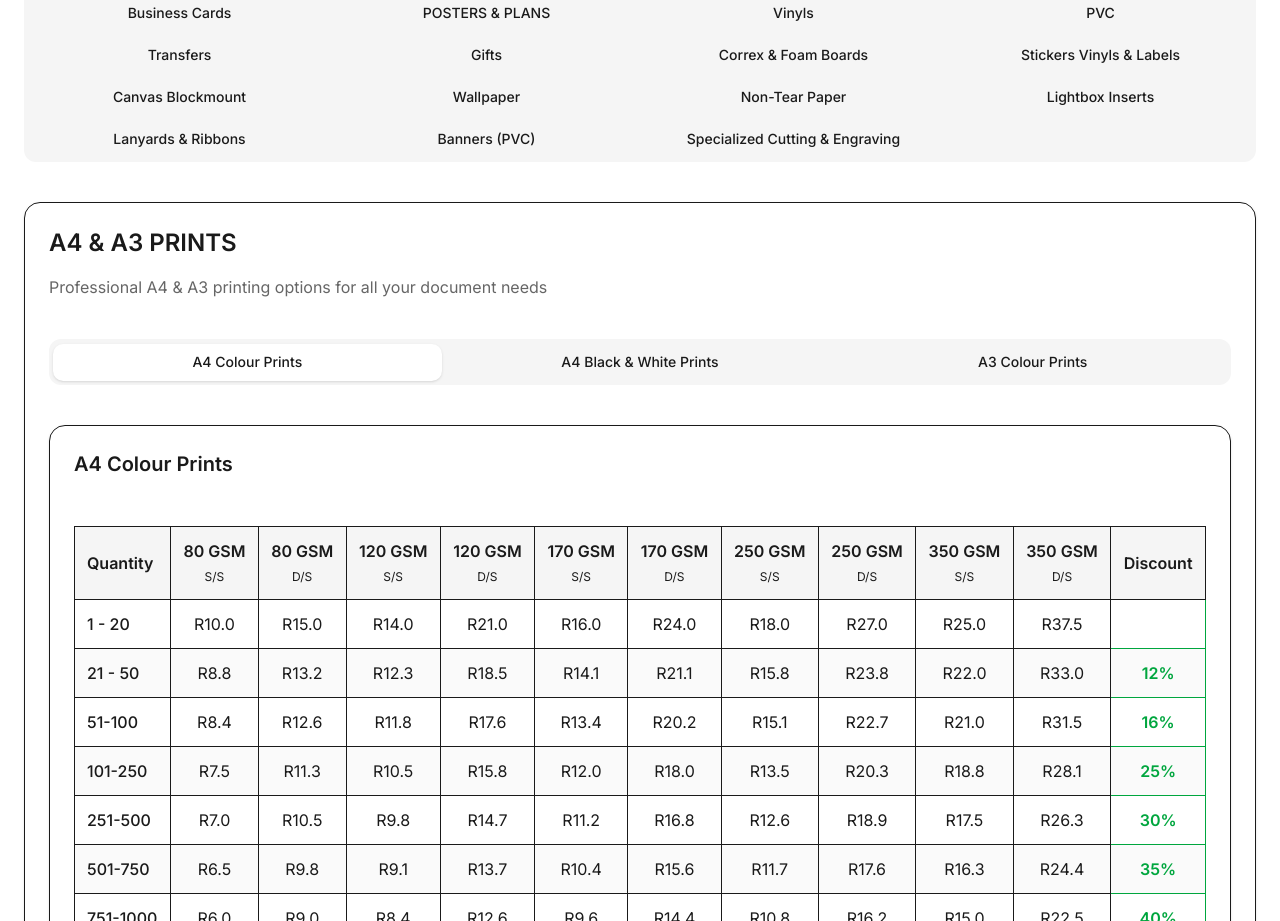
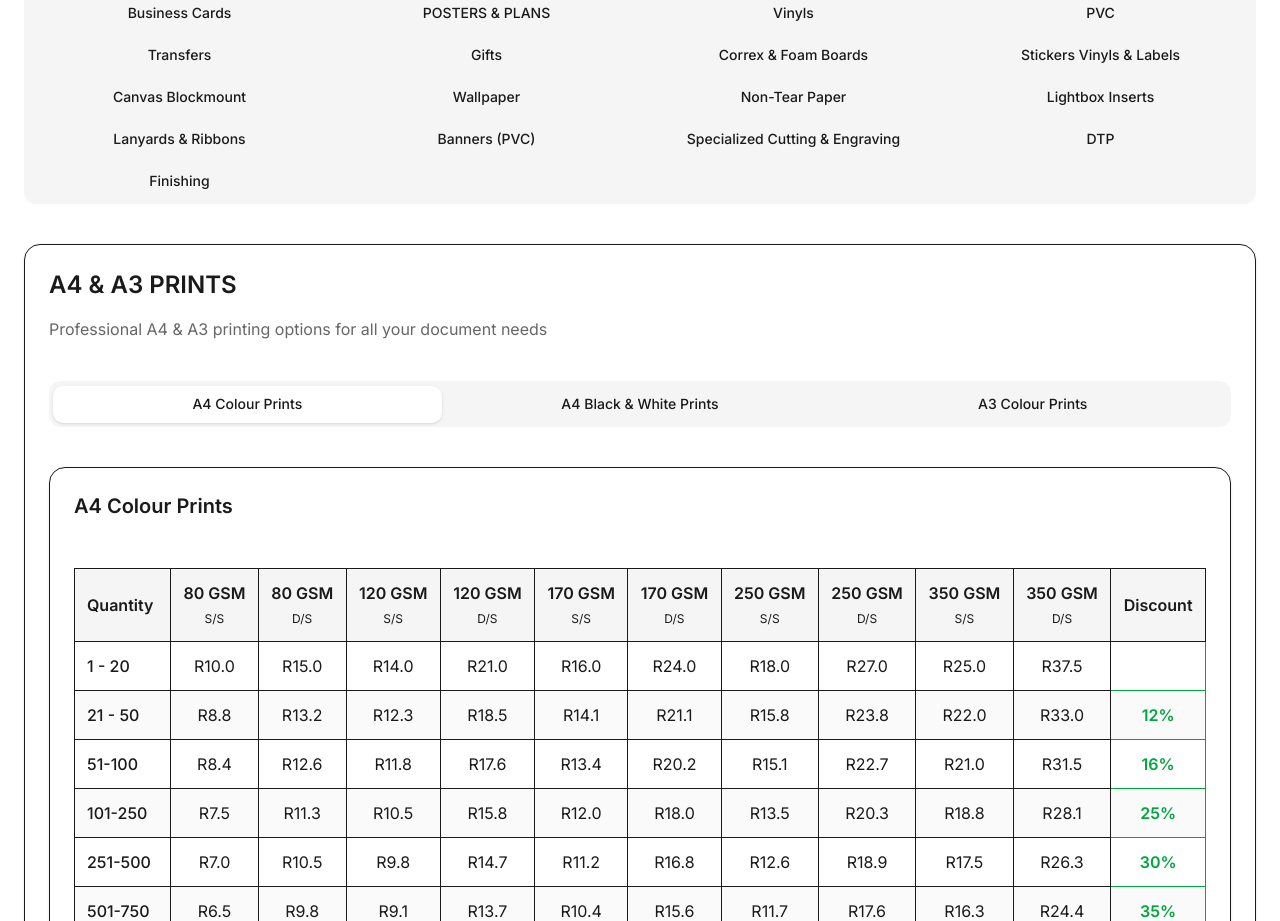
Before and after one commit to JBproduction10/copyexpressclaremont, a Next.js app: page / in a window 1280 px wide. Shown: the part 2000-2921 px from the top of the page. Built offline with nearby package versions, Linux system fonts and the light colour scheme.

Commit message:
Finishing up price section update

```diff
--- a/data/pricingData.ts
+++ b/data/pricingData.ts
@@ -1641,4 +1641,73 @@ export const pricingCategories: Category[] = [
       },
     ],
   },
+  {
+    id: 'dtp',
+    name: 'DTP',
+    description: 'Desktop publishing services including artwork setup, design, and scanning',
+    subcategories: [
+      {
+        id: 'artwork-design',
+        name: 'Artwork Setup & Design',
+        data: [
+          { service: 'Quick Set Up (within 5 minutes)', description: 'Manual enlarging, reducing, cropping, imposing, placing of your artwork or basic typesetting', price: 'R17.00' },
+          { service: 'Tracing Images', description: 'Tracing of images to create cut files for vinyl cutting or transfer cutting', price: 'R30.00' },
+          { service: 'Artwork Set Up - 15 min (Min Cost)', description: 'Making up of any artwork required by a customer', price: 'R150.00' },
+          { service: 'Artwork Set Up - 30 min', description: 'Making up of any artwork required by a customer', price: 'R290.00' },
+          { service: 'Artwork Set Up - 45 min', description: 'Making up of any artwork required by a customer', price: 'R420.00' },
+          { service: 'Artwork Set Up - 60 min', description: 'Making up of any artwork required by a customer', price: 'R500.00' },
+          { service: 'Designing per Hour (Min Cost)', description: 'Designing of logos etc', price: 'R650.00' },
+          { service: 'Typesetting of Pages - English Only', description: 'Typing of letters / CVs - priced per page', price: 'R60.00' },
+          { service: 'High Resolution Image Downloads', description: 'High resolution images from sites like Shutterstock / AdobeStock', price: 'R250.00' },
+        ],
+        columns: [
+          { key: 'service', label: 'Service Type' },
+          { key: 'description', label: 'Description' },
+          { key: 'price', label: 'Price' },
+        ],
+      },
+      {
+        id: 'scanning-services',
+        name: 'Scanning Services',
+        description: 'Scanning options - up to A3 only',
+        data: [
+          { service: 'Scanning & E-mailing/Saving to Flash', description: 'Scanning of your 1st 5 pages. Includes sending the file via e-mail or saving to a drive', price: 'R16.00' },
+          { service: 'Scanning per Page for Additional Pages', description: 'Per page charge for additional scanned pages', price: 'R0.90' },
+          { service: 'Manual Book Scanning', description: 'Manual book scanning per page', price: 'R1.80' },
+        ],
+        columns: [
+          { key: 'service', label: 'Service Type' },
+          { key: 'description', label: 'Description' },
+          { key: 'price', label: 'Price' },
+        ],
+      },
+    ],
+  },
+  {
+    id: 'finishing',
+    name: 'Finishing',
+    description: 'Various finishing services for printed materials',
+    subcategories: [
+      {
+        id: 'finishing-options',
+        name: 'Finishing Options',
+        data: [
+          { service: 'Punching per page', price: 'R0.10', setup_cost: '' },
+          { service: 'Guillotine cutting per 5 min (min R50)', price: 'R50.00', setup_cost: '' },
+          { service: 'Hand cutting per cut', price: 'R0.60', setup_cost: '' },
+          { service: 'Scoring per fold', price: 'R0.50', setup_cost: 'R50.00' },
+          { service: 'Folding paper per fold', price: 'R0.20', setup_cost: 'R50.00' },
+          { service: 'Large eyelets', price: 'R15.00', setup_cost: '' },
+          { service: 'Small eyelets', price: 'R4.00', setup_cost: '' },
+          { service: 'Corner stapling', price: 'R0.60', setup_cost: '' },
+          { service: 'Holes drilled each', price: 'R0.30', setup_cost: 'R50.00' },
+        ],
+        columns: [
+          { key: 'service', label: 'Service Type' },
+          { key: 'price', label: 'Price' },
+          { key: 'setup_cost', label: 'Set Up Cost', sublabel: 'If Required' },
+        ],
+      },
+    ],
+  },
 ];
--- a/types/index.d.ts
+++ b/types/index.d.ts
@@ -1,9 +1,10 @@
 // types/pricing.ts
 
 export interface PricingRow {
-  qty: string;
-  discount: string;
+  qty?: string;
+  discount?: string;
   [key: string]: string;
+  service?: string;
 }
 
 export interface ColumnDefinition {
```
Also changed, not shown: 1 other file (tests, documents, lock files or other folders).
